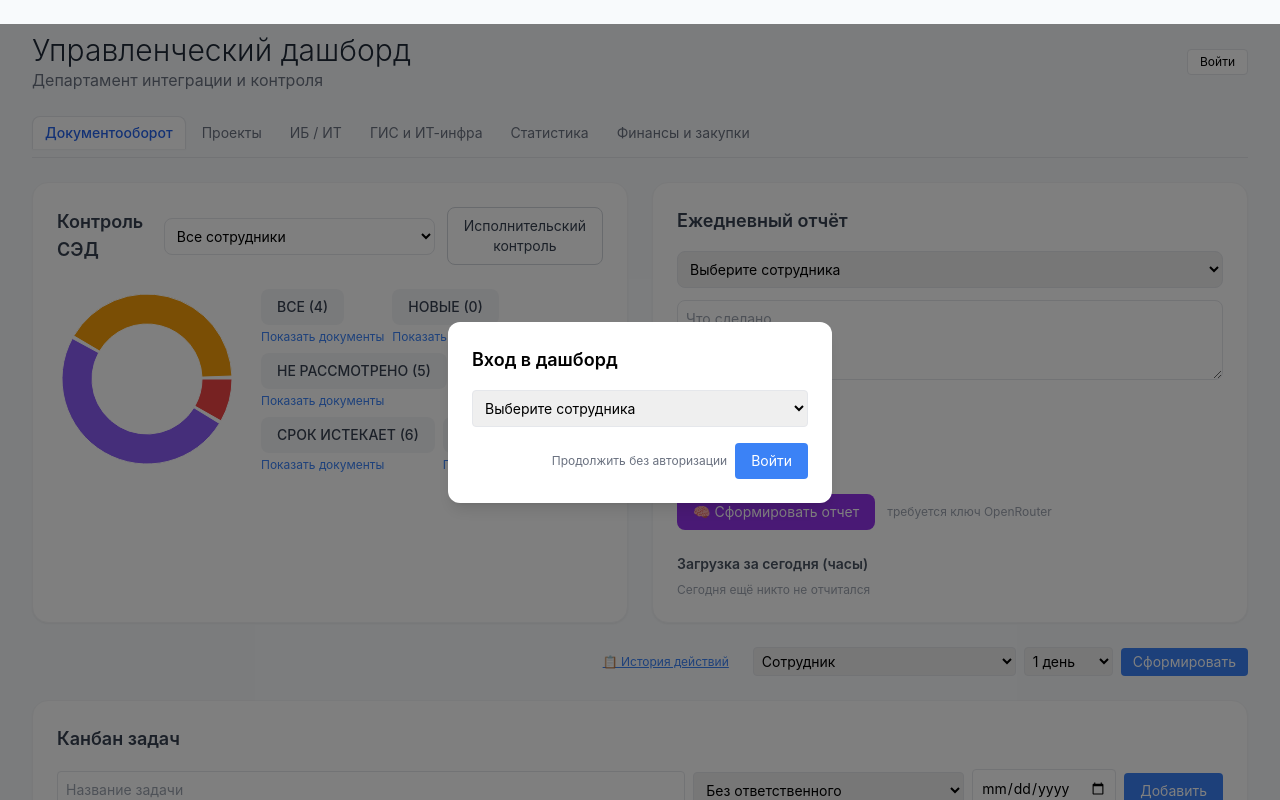
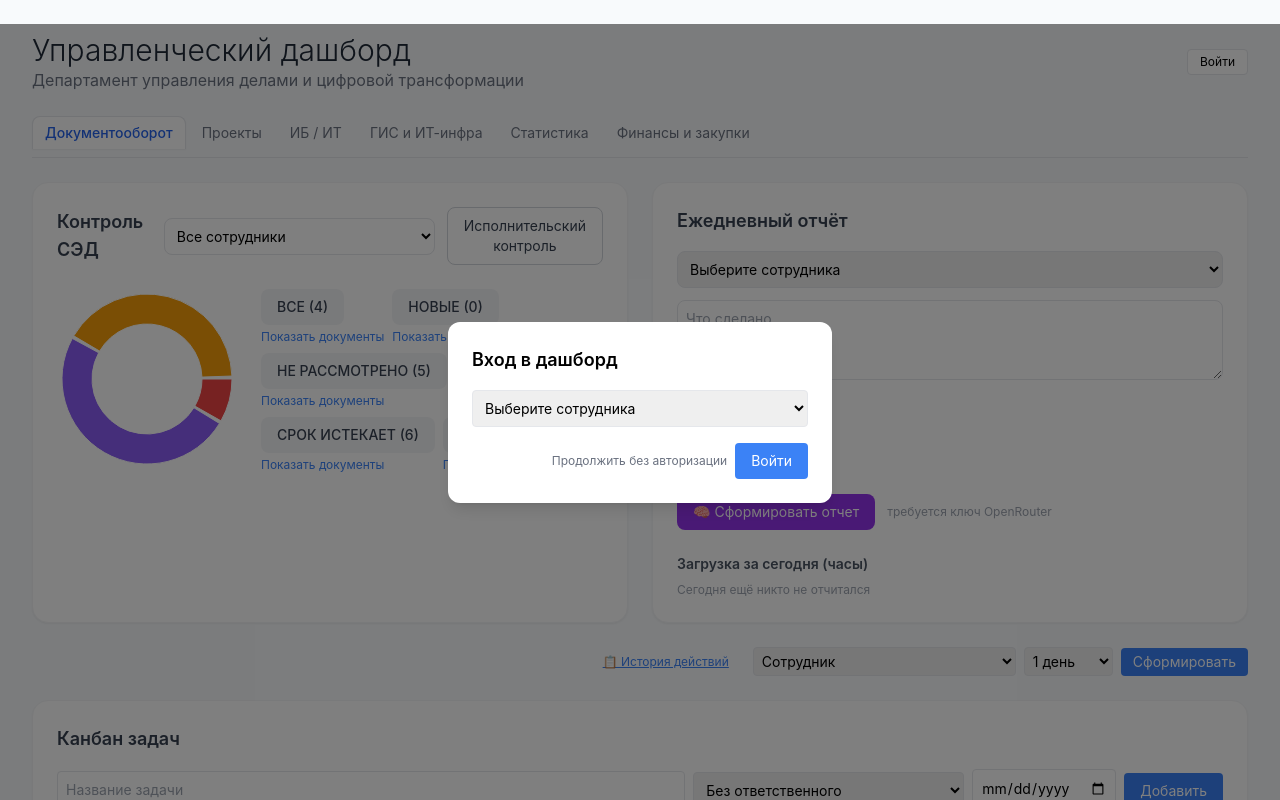
Before and after one commit to hbktq98brn-stack/dashbord, a React (Vite) app: page / in a window 1280 px wide. Shown: the top 800 px of the page. Built offline with nearby package versions, Linux system fonts and the light colour scheme.

Commit message:
Update App.jsx

```diff
--- a/src/App.jsx
+++ b/src/App.jsx
@@ -43,7 +43,7 @@ function AppContent() {
       <header className="flex items-center justify-between mb-2">
         <div>
           <h1 className="text-3xl font-light text-gray-800">Управленческий дашборд</h1>
-          <p className="text-gray-500">Департамент интеграции и контроля</p>
+          <p className="text-gray-500">Департамент управления делами и цифровой трансформации</p>
         </div>
         <div className="flex items-center gap-3">
           {user ? (
```
